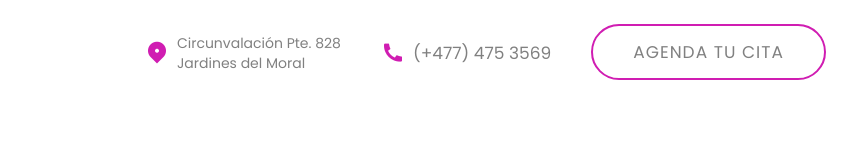
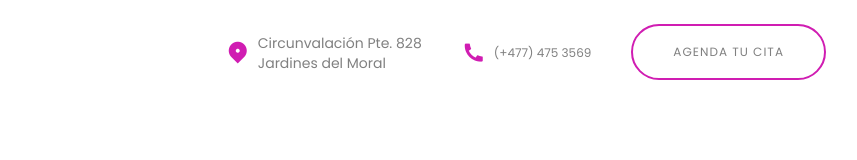
Before and after one commit to ricardovaltierra/leo, a website: page index.html in a window 1280 px wide. Shown: the full height of the page, 279-1136 px from the left. Drawn offline with nearby package versions, Linux system fonts and the light colour scheme.

Commit message:
Update contact text size

```diff
--- a/index.html
+++ b/index.html
@@ -29,7 +29,7 @@
         </a>
       </div>
 
-      <div class="flex flex-col gap-y-4 lg:flex-row lg:gap-x-10 lg:gap-y-0">
+      <div class="flex flex-col gap-y-4 lg:flex-row lg:gap-x-10 lg:gap-y-0 lg:text-[12px]">
         <!-- location -->
         <div class="flex justify-center items-center gap-x-2 lg:justify-normal">
           <i class="ri-map-pin-2-fill text-2xl text-accent"></i>
```
Also changed, not shown: dist/output.css.
